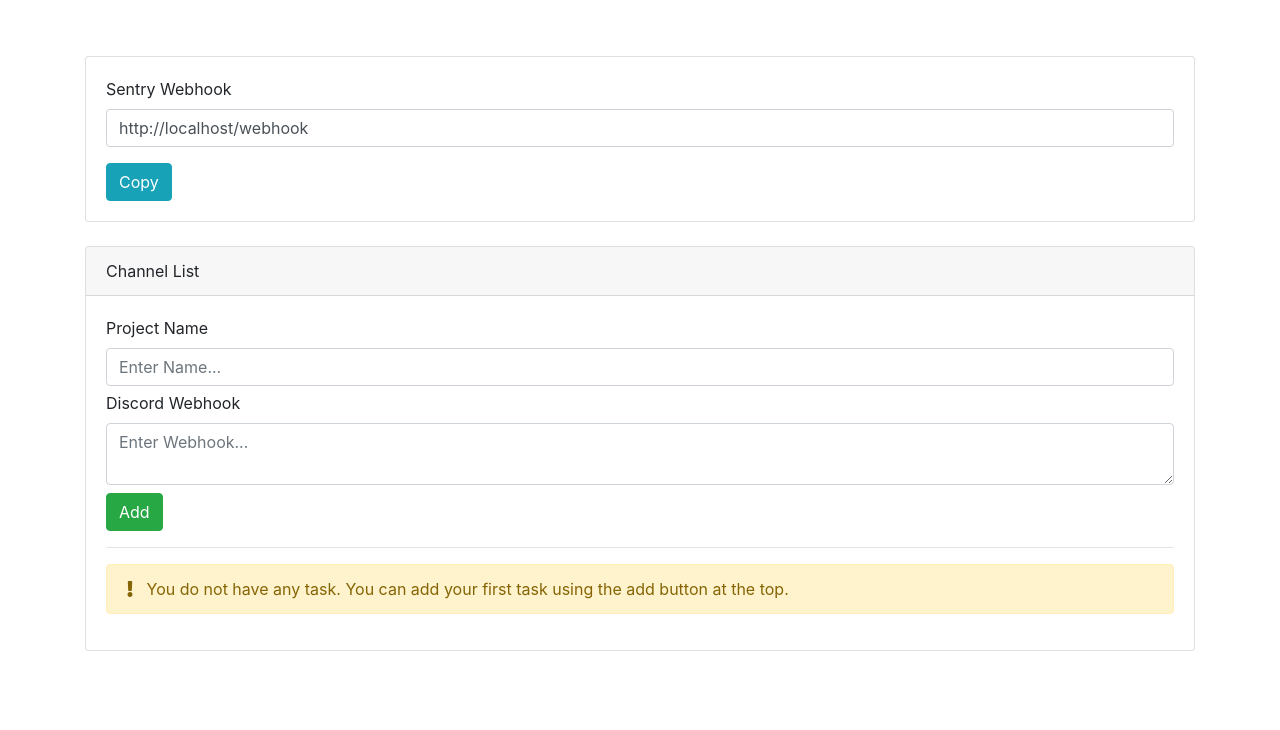
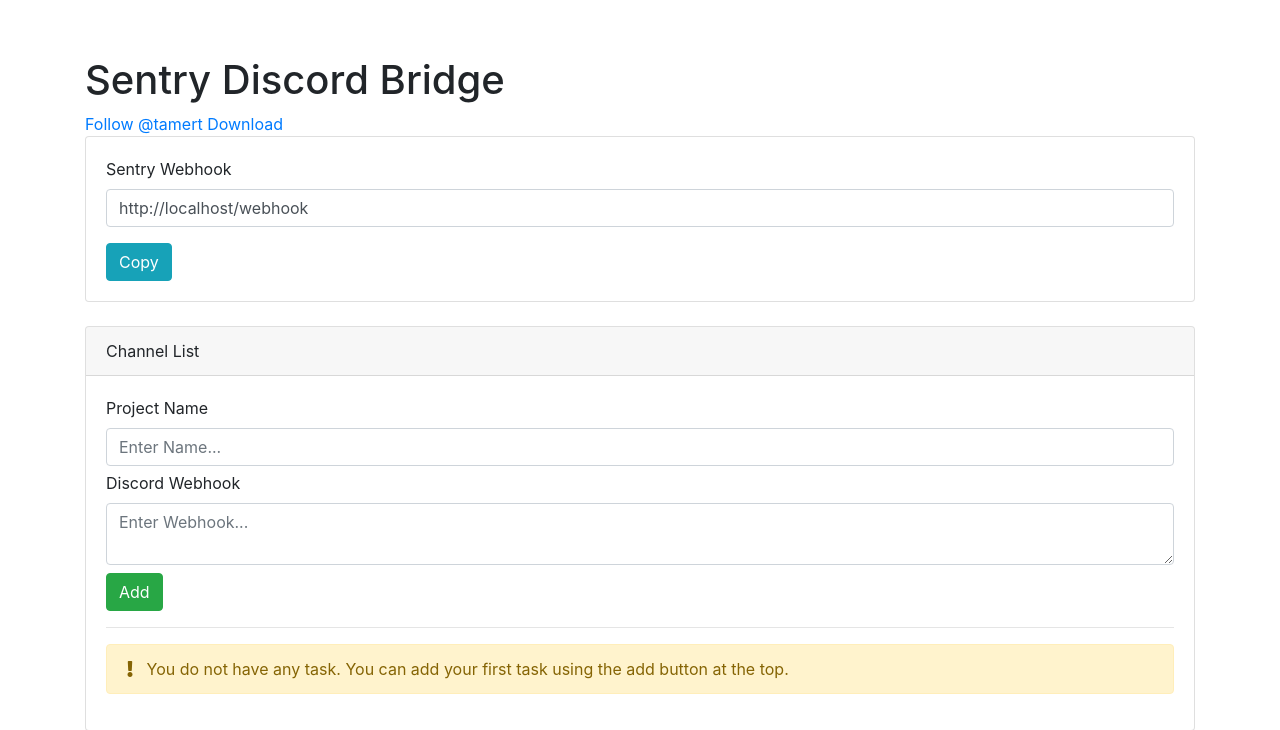
Before and after one commit to tamert/sentry-discord-webhook, a Flask app: page / in a window 1280 px wide. Shown: the top 730 px of the page. Run offline with Flask 2, Linux system fonts and the light colour scheme; data that the repository does not hold is empty; some libraries are stand-ins or nearby versions.

Commit message:
changed index

```diff
--- a/templates/index.html
+++ b/templates/index.html
@@ -9,18 +9,36 @@
     <link rel="stylesheet" href="https://maxcdn.bootstrapcdn.com/bootstrap/4.0.0/css/bootstrap.min.css"
           integrity="sha384-Gn5384xqQ1aoWXA+058RXPxPg6fy4IWvTNh0E263XmFcJlSAwiGgFAW/dAiS6JXm" crossorigin="anonymous">
     <script src="https://cdnjs.cloudflare.com/ajax/libs/clipboard.js/2.0.0/clipboard.min.js"></script>
-
+    <!-- Place this tag in your head or just before your close body tag. -->
+    <script async defer src="https://buttons.github.io/buttons.js"></script>
 </head>
 <body>
 <div class="container mt-5">
     <div class="row">
+
+
+
         <div class="col-md-12 mt-2">
+
+              <h1>
+            Sentry Discord Bridge
+        </h1>
+        <!-- Place this tag where you want the button to render. -->
+        <a class="github-button" href="https://github.com/tamert"
+           data-color-scheme="no-preference: light; light: light; dark: light;" data-size="large"
+           aria-label="Follow @tamert on GitHub">Follow @tamert</a>
+        <!-- Place this tag where you want the button to render. -->
+        <a class="github-button" href="https://github.com/tamert/sentry-discord-webhook/archive/master.zip"
+           data-color-scheme="no-preference: light; light: light; dark: light;" data-icon="octicon-download"
+           data-size="large" aria-label="Download tamert/sentry-discord-webhook on GitHub">Download</a>
+
             <div class="card">
                 <div class="row">
                     <div class="col-md-12">
                         <div class="card-body">
                             <label>Sentry Webhook</label>
-                            <input type="text" id="clipboardExample1" class="form-control w-100" value="{{ url }}webhook">
+                            <input type="text" id="clipboardExample1" class="form-control w-100"
+                                   value="{{ url }}webhook">
                             <div class="mt-3">
                                 <button type="button" class="btn btn-info btn-clipboard" data-clipboard-action="copy"
                                         data-clipboard-target="#clipboardExample1">Copy
@@ -73,7 +91,8 @@
                             <th scope="row">{{i.id}}</th>
                             <td>{{i.name}}</td>
                             <td>
-                                <textarea disabled class="form-control" cols="1" style="min-width:400px;">{{i.webhook}}</textarea>
+                                <textarea disabled class="form-control" cols="1"
+                                          style="min-width:400px;">{{i.webhook}}</textarea>
 
                             </td>
 
```
